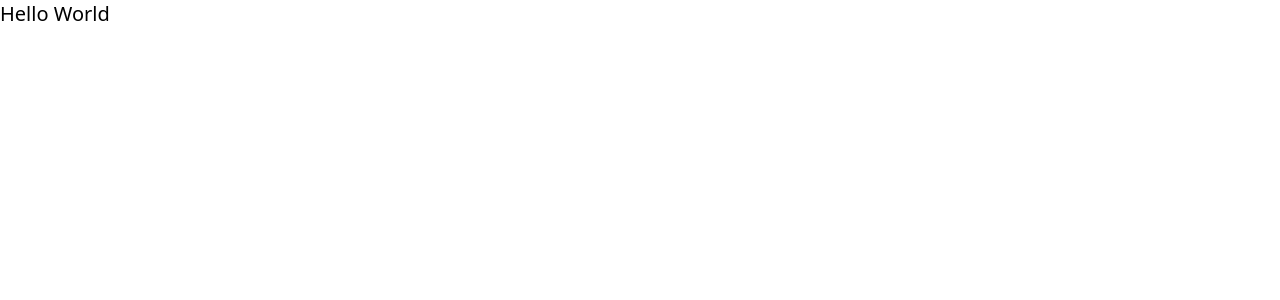
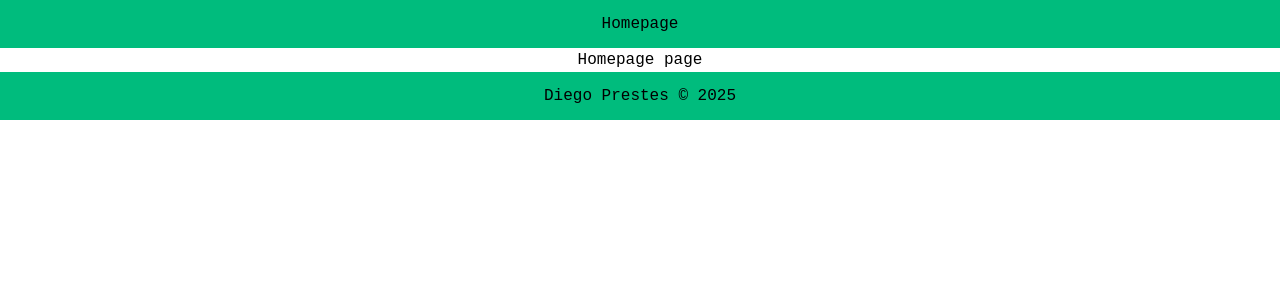
Before and after one commit to Pwn3ed/desafio-take-home-frontend, a React (Vite) app: page / in a window 1280 px wide. Shown: the top 300 px of the page. Built offline with nearby package versions, Linux system fonts and the light colour scheme.

Commit message:
feat: basic structure

```diff
--- a/package.json
+++ b/package.json
@@ -11,7 +11,8 @@
   },
   "dependencies": {
     "react": "^19.1.1",
-    "react-dom": "^19.1.1"
+    "react-dom": "^19.1.1",
+    "react-router-dom": "^7.8.0"
   },
   "devDependencies": {
     "@eslint/js": "^9.32.0",
--- a/src/App.tsx
+++ b/src/App.tsx
@@ -1,8 +1,17 @@
+import { Outlet } from "react-router-dom"
+import { Footer } from "./components/Footer"
+import { Navbar } from "./components/Navbar"
 
 function App() {
 
   return (
-    <p className='text-xl'>Hello World</p>
+    <div className="flex flex-col w-[100vw] h-[100vh] align-middle">
+      <Navbar />
+
+      <Outlet />
+
+      <Footer />
+    </div>
   )
 }
 
--- /dev/null
+++ b/src/components/Footer.tsx
@@ -0,0 +1,8 @@
+
+export const Footer = () => {
+  return (
+    <div className="flex flex-row bg-emerald-500 p-3 items-center justify-around">
+      <p>Diego Prestes &copy; 2025</p>
+    </div>
+  )
+}
--- /dev/null
+++ b/src/components/Navbar.tsx
@@ -0,0 +1,9 @@
+import { Link } from "react-router-dom"
+
+export const Navbar = () => {
+  return (
+    <div className="flex flex-row bg-emerald-500 p-3 items-center justify-around">
+      <Link to='/'><p>Homepage</p></Link>
+    </div>
+  )
+}
--- a/src/main.tsx
+++ b/src/main.tsx
@@ -1,9 +1,21 @@
-import { StrictMode } from 'react'
 import { createRoot } from 'react-dom/client'
 import App from './App.tsx'
+import { createBrowserRouter, RouterProvider } from 'react-router-dom'
+import Error from './routes/Error.tsx'
+import Home from './routes/Home.tsx'
 
-createRoot(document.getElementById('root')!).render(
-  <StrictMode>
-    <App />
-  </StrictMode>,
-)
+const router = createBrowserRouter([
+  {
+    element: <App />,
+    errorElement: <Error />,
+    children: [
+      {
+        index: true,
+        element: <Home />
+      }
+    ]
+  },
+])
+
+createRoot(document.getElementById('root')!)
+  .render(<RouterProvider router={router} />)
--- /dev/null
+++ b/src/routes/Error.tsx
@@ -0,0 +1,12 @@
+import { Link } from "react-router-dom";
+
+const Error = () => {
+  return (
+    <div className="flex flex-col items-center">
+      <h1>Página não encontrada!</h1>
+      <Link className="border-2 rounded p-2" to='/'>Voltar</Link>
+    </div>
+  )
+}
+
+export default Error;
--- /dev/null
+++ b/src/routes/Home.tsx
@@ -0,0 +1,10 @@
+
+const Home = () => {
+  return (
+    <div className="flex flex-col items-center">
+      <h1>Homepage page</h1>
+    </div>
+  )
+}
+
+export default Home;
--- a/src/style.css
+++ b/src/style.css
@@ -1 +1,5 @@
 @import 'tailwindcss';
+
+* {
+  font-family:'Courier New', Courier, monospace;
+}
```
Also changed, not shown: 1 other file (tests, documents, lock files or other folders).
